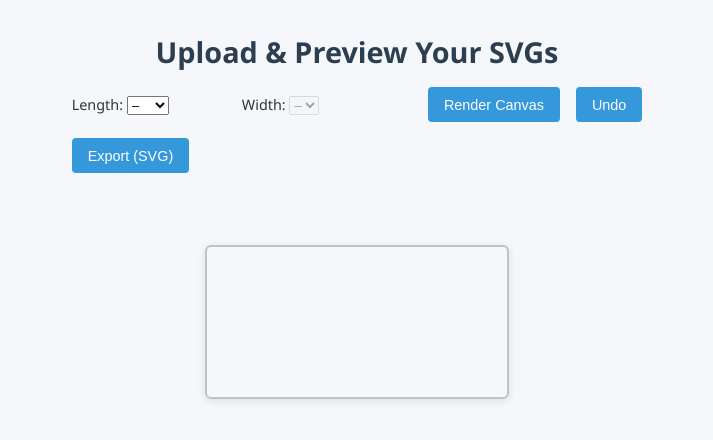
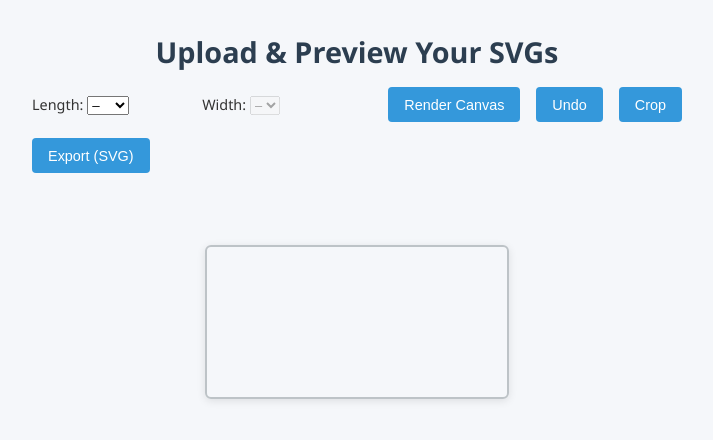
Before and after one commit to dm303102/svg_widget, a plain HTML site: page index.html in a window 1280 px wide. Shown: the whole page, without its empty margins (283-996 px from the left). Drawn offline with Linux system fonts and the light colour scheme.

Commit message:
Update index.html

```diff
--- a/index.html
+++ b/index.html
@@ -29,6 +29,7 @@
     <span id="priceDisplay"></span>
     <button id="renderBtn">Render Canvas</button>
     <button id="undoBtn">Undo</button>
+    <button id="cropBtn">Crop</button>
     <button id="exportBtn">Export (SVG)</button>
   </div>
   <div id="fileInputContainer" style="display:none; margin-top:1em;">
```
